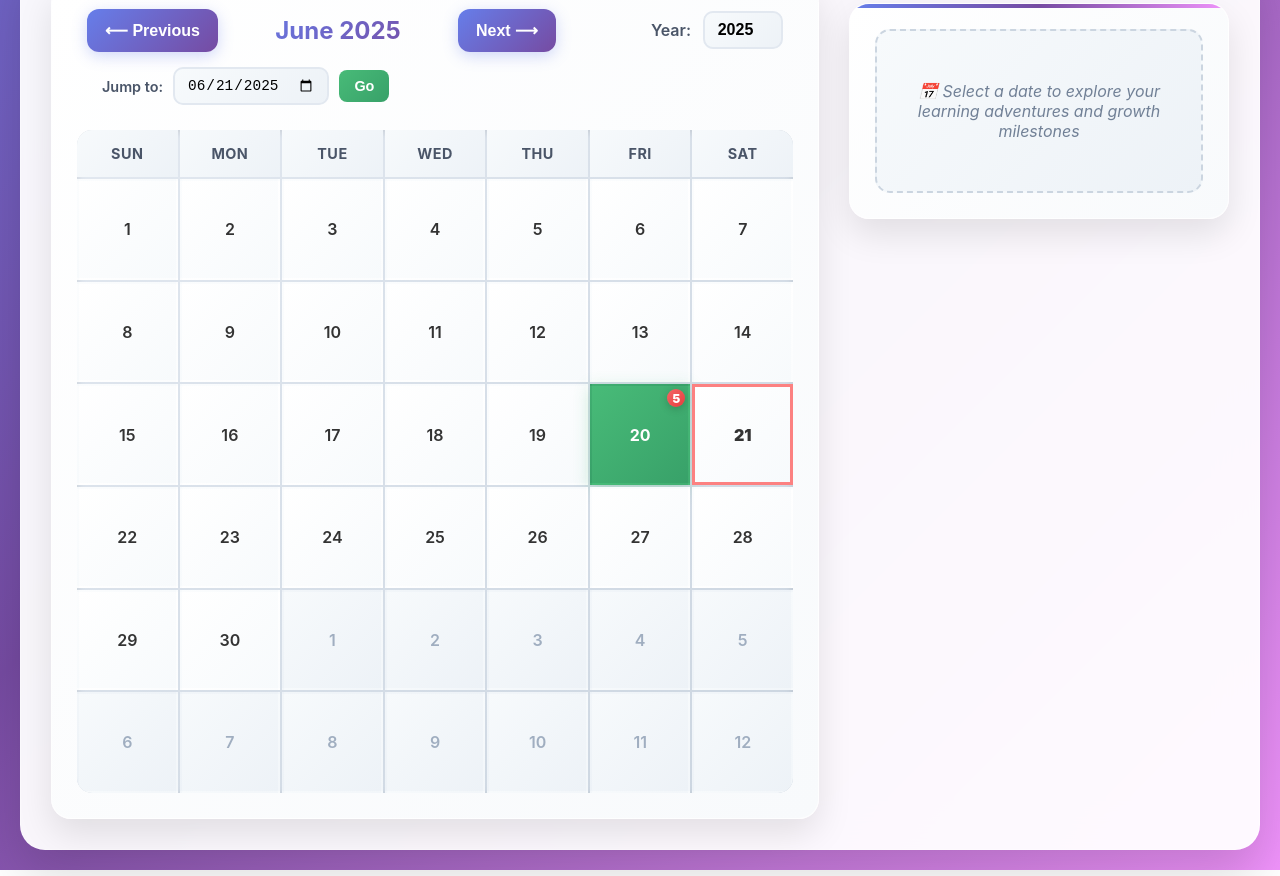
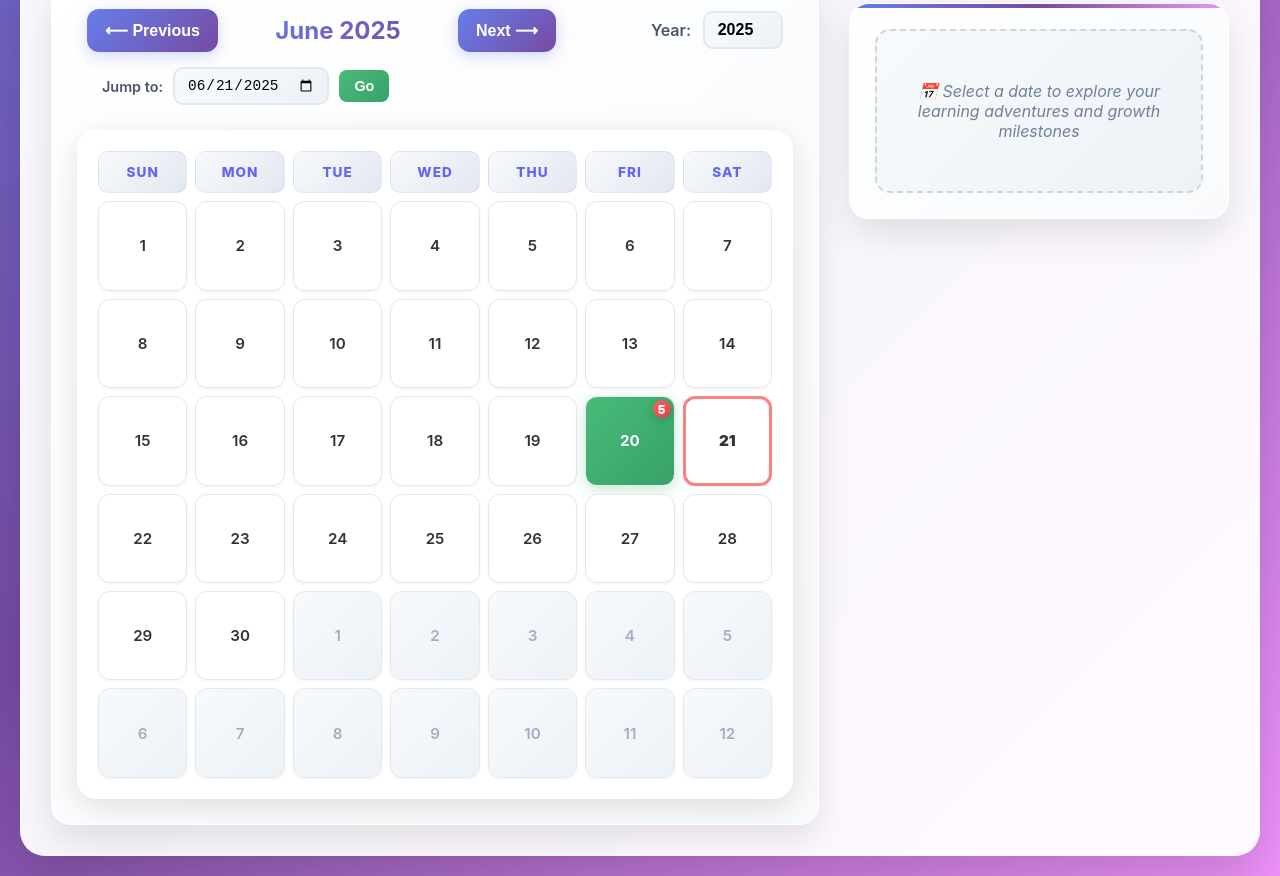
Before and after one commit to akshaykumar-gunari/ak-daily-journal, a plain HTML site: page index.html in a window 1280 px wide. Shown: the part 798-1674 px from the top of the page. Drawn offline with Linux system fonts and the light colour scheme.

Commit message:
Change Calender View

```diff
--- a/index.html
+++ b/index.html
@@ -317,22 +317,26 @@
         .calendar {
             display: grid;
             grid-template-columns: repeat(7, 1fr);
-            gap: 2px;
-            background: linear-gradient(135deg, #e2e8f0, #cbd5e0);
-            border-radius: 15px;
-            overflow: hidden;
-            box-shadow: inset 0 2px 8px rgba(0,0,0,0.1);
+            gap: 8px;
+            background: rgba(255,255,255,0.9);
+            border-radius: 20px;
+            padding: 20px;
+            box-shadow: 0 8px 32px rgba(0,0,0,0.12);
+            backdrop-filter: blur(10px);
+            border: 1px solid rgba(255,255,255,0.2);
         }
 
         .day-header {
             text-align: center;
-            padding: 15px 8px;
-            font-weight: 700;
-            font-size: 0.9rem;
-            color: #4a5568;
-            background: linear-gradient(135deg, #f7fafc, #edf2f7);
+            padding: 12px 8px;
+            font-weight: 800;
+            font-size: 0.85rem;
+            color: #6366f1;
+            background: linear-gradient(135deg, #f8fafc, #e2e8f0);
             text-transform: uppercase;
-            letter-spacing: 0.5px;
+            letter-spacing: 1px;
+            border-radius: 10px;
+            border: 1px solid rgba(99, 102, 241, 0.1);
         }
 
         .day {
@@ -341,13 +345,15 @@
             align-items: center;
             justify-content: center;
             cursor: pointer;
-            transition: all 0.3s ease;
+            transition: all 0.25s cubic-bezier(0.4, 0, 0.2, 1);
             position: relative;
-            background: linear-gradient(135deg, #ffffff, #f7fafc);
-            font-size: 1rem;
+            background: #ffffff;
+            font-size: 0.95rem;
             font-weight: 600;
-            min-height: 45px;
-            border: 2px solid transparent;
+            min-height: 48px;
+            border: 1px solid #e5e7eb;
+            border-radius: 12px;
+            box-shadow: 0 1px 3px rgba(0,0,0,0.05);
         }
 
         .day:hover {
```
